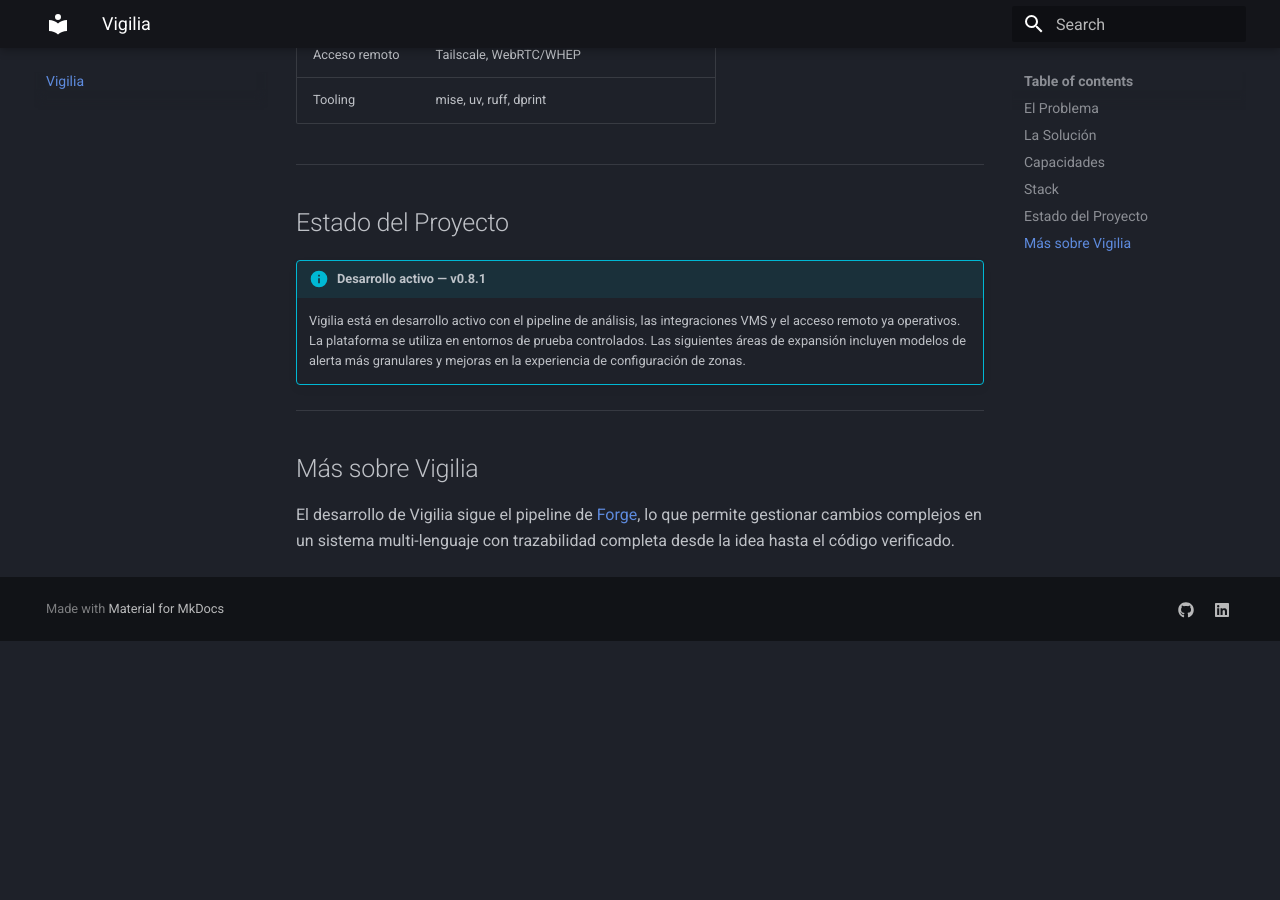
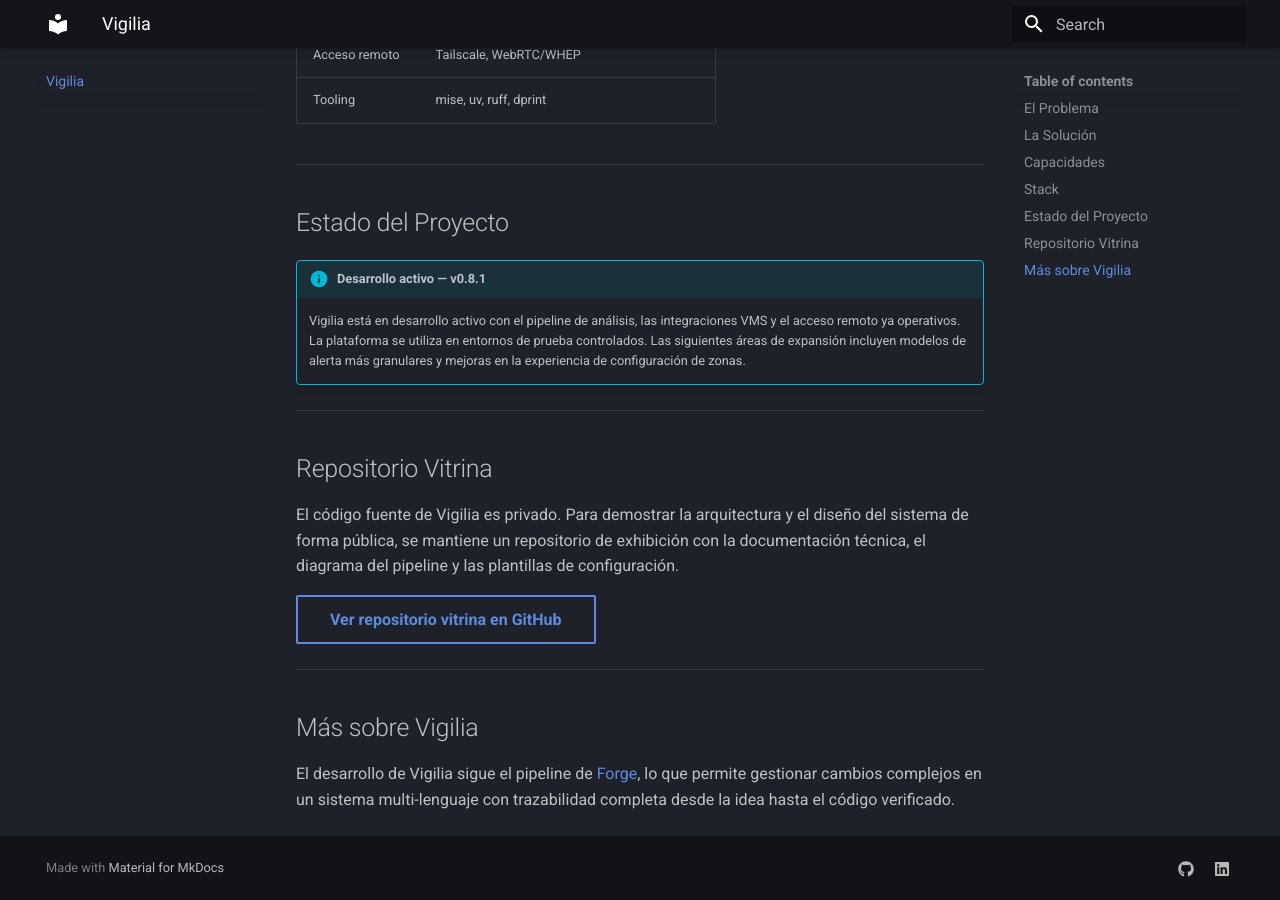
Before and after one commit to Bajmein/locus, an MkDocs documentation site: the page built from docs/vigilia/index.md, in a window 1280 px wide and 900 px high, scrolled down 2273 px. Built offline with MkDocs 1.6.1 and Material for MkDocs 9.7.7, drawn with Linux system fonts in a browser that asks for light colours; before the commit the page ends 2914 px from its top, so only the background shows below that.

Commit message:
feat(006-vigilia-showcase): add Repositorio Vitrina section and showcase cross-link test

```diff
--- a/docs/vigilia/index.md
+++ b/docs/vigilia/index.md
@@ -125,6 +125,16 @@
 
 ---
 
+## Repositorio Vitrina
+
+El código fuente de Vigilia es privado. Para demostrar la arquitectura y el diseño
+del sistema de forma pública, se mantiene un repositorio de exhibición con la
+documentación técnica, el diagrama del pipeline y las plantillas de configuración.
+
+[Ver repositorio vitrina en GitHub](https://github.com/Bajmein/vigilia-reforged-showcase){ .md-button }
+
+---
+
 ## Más sobre Vigilia
 
 El desarrollo de Vigilia sigue el pipeline de [Forge](/forge/), lo que permite
```
Also changed, not shown: 1 other file.
